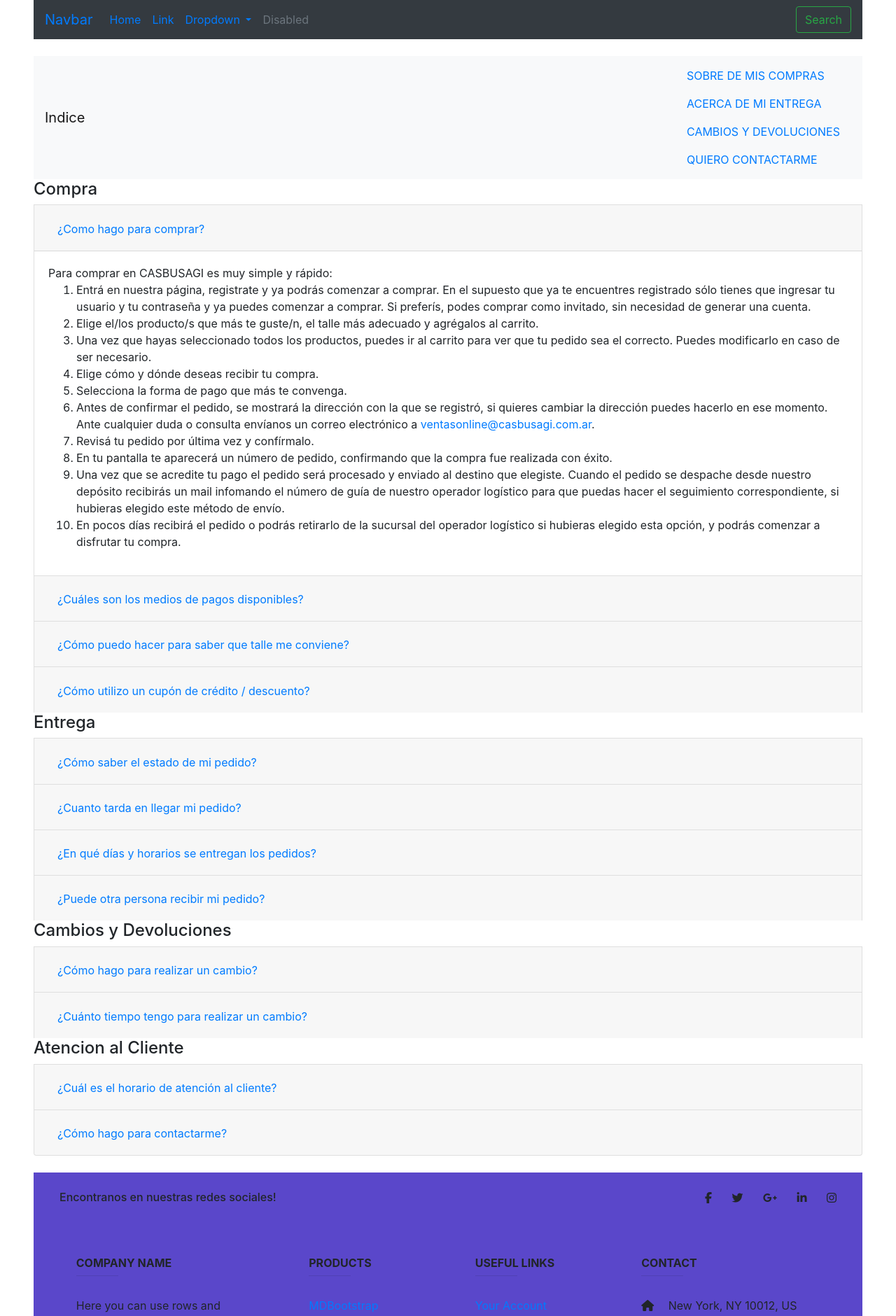
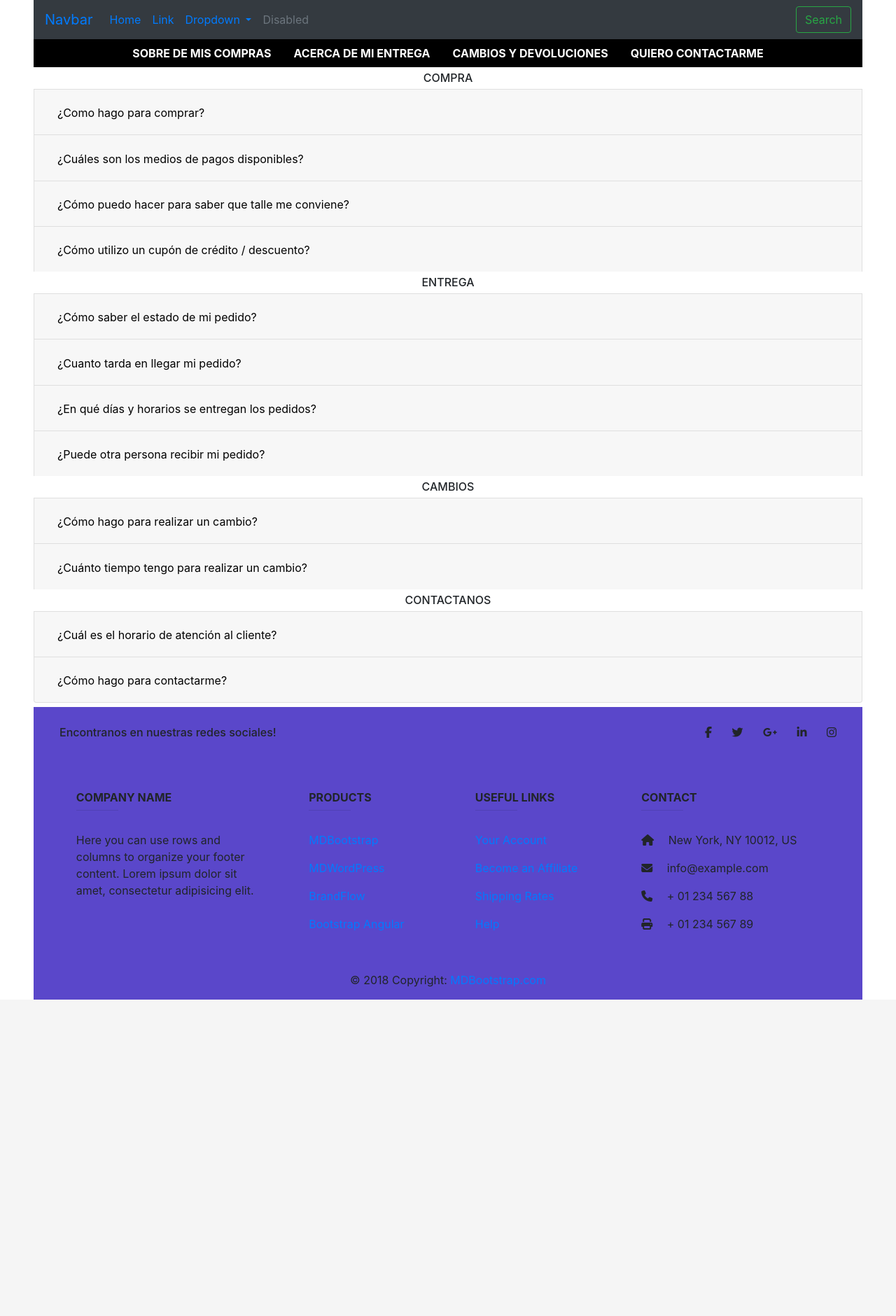
Before and after one commit to facucarrizo/e-commerce-6, a PHP site: page /faq.html in a window 1280 px wide. Shown: the top 1880 px of the page at 70% size. After the commit the page ends 1428 px from the top, so only its background shows below. Run offline with PHP 8.4, Linux system fonts and the light colour scheme; some libraries are stand-ins or nearby versions.

Commit message:
FAQ
Modificaciones

```diff
--- a/faq/css/faq.css
+++ b/faq/css/faq.css
@@ -1,8 +1,31 @@
 #accordionExample {
   width: 100%;
-  margin-bottom: 2%;
+  margin-top: 0.5%;
+  margin-bottom: 0.5%;
 }
-#navbar-faq {
-  margin-top: 2%;
+#navHorizontal {
+  margin-top: 0%;
   width: 100%;
+  background-color: black;
+  font-size: 100%;
 }
+h4 {
+  margin-top: 0.5%;
+  margin-bottom: 0.5%;
+  text-align: center;
+  font-size: 100%;
+}
+#preg {
+    text-decoration: none;
+    color: black;
+}
+#preg:hover {
+  color: red;
+}
+#bottonNavHorizontal {
+  color: white;
+  font-weight: bold;
+}
+#bottonNavHorizontal:hover {
+  color: red;
+}
--- a/faq/faq.html
+++ b/faq/faq.html
@@ -52,35 +52,45 @@
 </header>
 
 
-<!-- Nav Anidada -->
-<nav id="navbar-faq" class="navbar navbar-light bg-light" class="col-sm-12 col-md-3 col-lg-3 col-xl-3">
- <a class="navbar-brand" href="#">Indice</a>
- <nav class="nav nav-pills flex-column">
-   <a class="nav-link" href="#item-1">SOBRE DE MIS COMPRAS</a>
-   <a class="nav-link" href="#item-2">ACERCA DE MI ENTREGA</a>
-   <a class="nav-link" href="#item-3">CAMBIOS Y DEVOLUCIONES</a>
-   <a class="nav-link" href="#item-4">QUIERO CONTACTARME</a>
- </nav>
-</nav>
+
+<!-- Nav Horizontal -->
+<ul class="nav justify-content-center" id="navHorizontal">
+  <li class="nav-item">
+    <a class="nav-link" href="#item-1" id="bottonNavHorizontal">SOBRE DE MIS COMPRAS</a>
+  </li>
+  <li class="nav-item">
+    <a class="nav-link" href="#item-2" id="bottonNavHorizontal">ACERCA DE MI ENTREGA</a>
+  </li>
+  <li class="nav-item">
+    <a class="nav-link" href="#item-3" id="bottonNavHorizontal">CAMBIOS Y DEVOLUCIONES</a>
+  </li>
+  <li class="nav-item">
+    <a class="nav-link" href="#item-4" id="bottonNavHorizontal">QUIERO CONTACTARME</a>
+  </li>
+</ul>
+
+
+
+
 
 <!-- Collapse PREGUNTAS FRECUENTES -->
-<div class="accordion" id="accordionExample" class="col-sm-12 col-md-9 col-lg-9 col-xl-9">
+<div class="accordion" id="accordionExample">
 
 <!-- COMPRA -->
-<div data-spy="scroll" data-target="#navbar-example3" data-offset="0">
-  <h4 id="item-1">Compra</h4>
+<div class="justify-content-center" data-spy="scroll" data-target="#navbar-example3" data-offset="0">
+  <h4 id="item-1">COMPRA</h4>
 </div>
 <!-- 1º Pregunta -->
   <div class="card">
     <div class="card-header" id="preguntaCompra1">
       <h2 class="mb-0">
-        <button class="btn btn-link" type="button" data-toggle="collapse" data-target="#compra1" aria-expanded="true" aria-controls="collapseOne">
+        <button class="btn btn-link" type="button" data-toggle="collapse" data-target="#compra1" aria-expanded="true" aria-controls="collapseOne" id="preg">
           ¿Como hago para comprar?
         </button>
       </h2>
     </div>
 <!-- 1º Respuesta -->
-    <div id="compra1" class="collapse show" aria-labelledby="preguntaCompra1" data-parent="#accordionExample">
+    <div id="compra1" class="collapse" aria-labelledby="preguntaCompra1" data-parent="#accordionExample">
       <div class="card-body">
         Para comprar en CASBUSAGI es muy simple y rápido:
         <ol>
@@ -113,7 +123,7 @@
   <div class="card">
     <div class="card-header" id="preguntaCompra2">
       <h2 class="mb-0">
-        <button class="btn btn-link collapsed" type="button" data-toggle="collapse" data-target="#compra2" aria-expanded="false" aria-controls="collapseTwo">
+        <button class="btn btn-link collapsed" type="button" data-toggle="collapse" data-target="#compra2" aria-expanded="false" aria-controls="collapseTwo" id="preg">
           ¿Cuáles son los medios de pagos disponibles?
         </button>
       </h2>
@@ -136,7 +146,7 @@
   <div class="card">
     <div class="card-header" id="preguntaCompra3">
       <h2 class="mb-0">
-        <button class="btn btn-link collapsed" type="button" data-toggle="collapse" data-target="#compra3" aria-expanded="false" aria-controls="collapseThree">
+        <button class="btn btn-link collapsed" type="button" data-toggle="collapse" data-target="#compra3" aria-expanded="false" aria-controls="collapseThree" id="preg">
           ¿Cómo puedo hacer para saber que talle me conviene?
         </button>
       </h2>
@@ -153,7 +163,7 @@
   <div class="card">
     <div class="card-header" id="preguntaCompra4">
       <h2 class="mb-0">
-        <button class="btn btn-link collapsed" type="button" data-toggle="collapse" data-target="#compra4" aria-expanded="false" aria-controls="collapseFour">
+        <button class="btn btn-link collapsed" type="button" data-toggle="collapse" data-target="#compra4" aria-expanded="false" aria-controls="collapseFour" id="preg">
           ¿Cómo utilizo un cupón de crédito / descuento?
         </button>
       </h2>
@@ -194,13 +204,13 @@
 
 <!-- ENTREGAS -->
 <div data-spy="scroll" data-target="#navbar-example3" data-offset="0">
-  <h4 id="item-2">Entrega</h4>
+  <h4 id="item-2">ENTREGA</h4>
 </div>
 <!-- 5º Pregunta -->
   <div class="card">
     <div class="card-header" id="preguntaEntrega1">
       <h2 class="mb-0">
-        <button class="btn btn-link collapsed" type="button" data-toggle="collapse" data-target="#entrega1" aria-expanded="false" aria-controls="collapseThree">
+        <button class="btn btn-link collapsed" type="button" data-toggle="collapse" data-target="#entrega1" aria-expanded="false" aria-controls="collapseThree" id="preg">
           ¿Cómo saber el estado de mi pedido?
         </button>
       </h2>
@@ -217,7 +227,7 @@
   <div class="card">
     <div class="card-header" id="preguntaEntrega2">
       <h2 class="mb-0">
-        <button class="btn btn-link collapsed" type="button" data-toggle="collapse" data-target="#entrega2" aria-expanded="false" aria-controls="collapseThree">
+        <button class="btn btn-link collapsed" type="button" data-toggle="collapse" data-target="#entrega2" aria-expanded="false" aria-controls="collapseThree" id="preg">
           ¿Cuanto tarda en llegar mi pedido?
         </button>
       </h2>
@@ -234,7 +244,7 @@
   <div class="card">
     <div class="card-header" id="preguntaEntrega3">
       <h2 class="mb-0">
-        <button class="btn btn-link collapsed" type="button" data-toggle="collapse" data-target="#entrega3" aria-expanded="false" aria-controls="collapseThree">
+        <button class="btn btn-link collapsed" type="button" data-toggle="collapse" data-target="#entrega3" aria-expanded="false" aria-controls="collapseThree" id="preg">
           ¿En qué días y horarios se entregan los pedidos?
         </button>
       </h2>
@@ -251,7 +261,7 @@ Las entregas de pedidos se realizan de lunes a viernes de 8:00 a 20:00, y sábad
   <div class="card">
     <div class="card-header" id="preguntaEntrega4">
       <h2 class="mb-0">
-        <button class="btn btn-link collapsed" type="button" data-toggle="collapse" data-target="#entrega4" aria-expanded="false" aria-controls="collapseThree">
+        <button class="btn btn-link collapsed" type="button" data-toggle="collapse" data-target="#entrega4" aria-expanded="false" aria-controls="collapseThree" id="preg">
           ¿Puede otra persona recibir mi pedido?
         </button>
       </h2>
@@ -266,13 +276,13 @@ Las entregas de pedidos se realizan de lunes a viernes de 8:00 a 20:00, y sábad
 
 <!-- CAMBIO Y DEVOLUCION -->
 <div data-spy="scroll" data-target="#navbar-example3" data-offset="0">
-  <h4 id="item-3">Cambios y Devoluciones</h4>
+  <h4 id="item-3">CAMBIOS</h4>
 </div>
 <!-- 9º Pregunta -->
   <div class="card">
     <div class="card-header" id="preguntaCambioDevolucion1">
       <h2 class="mb-0">
-        <button class="btn btn-link collapsed" type="button" data-toggle="collapse" data-target="#cambio1" aria-expanded="false" aria-controls="collapseThree">
+        <button class="btn btn-link collapsed" type="button" data-toggle="collapse" data-target="#cambio1" aria-expanded="false" aria-controls="collapseThree" id="preg">
           ¿Cómo hago para realizar un cambio?
         </button>
       </h2>
@@ -289,7 +299,7 @@ Las entregas de pedidos se realizan de lunes a viernes de 8:00 a 20:00, y sábad
   <div class="card">
     <div class="card-header" id="preguntaCambioDevolucion2">
       <h2 class="mb-0">
-        <button class="btn btn-link collapsed" type="button" data-toggle="collapse" data-target="#cambio2" aria-expanded="false" aria-controls="collapseThree">
+        <button class="btn btn-link collapsed" type="button" data-toggle="collapse" data-target="#cambio2" aria-expanded="false" aria-controls="collapseThree" id="preg">
           ¿Cuánto tiempo tengo para realizar un cambio?
         </button>
       </h2>
@@ -304,13 +314,13 @@ Las entregas de pedidos se realizan de lunes a viernes de 8:00 a 20:00, y sábad
 
 <!-- ATENCION AL CLIENTE -->
 <div data-spy="scroll" data-target="#navbar-example3" data-offset="0">
-  <h4 id="item-4">Atencion al Cliente</h4>
+  <h4 id="item-4">CONTACTANOS</h4>
 </div>
 <!-- 11º Pregunta -->
   <div class="card">
     <div class="card-header" id="preguntaCliente1">
       <h2 class="mb-0">
-        <button class="btn btn-link collapsed" type="button" data-toggle="collapse" data-target="#cliente1" aria-expanded="false" aria-controls="collapseThree">
+        <button class="btn btn-link collapsed" type="button" data-toggle="collapse" data-target="#cliente1" aria-expanded="false" aria-controls="collapseThree" id="preg">
           ¿Cuál es el horario de atención al cliente?
         </button>
       </h2>
@@ -327,7 +337,7 @@ Las entregas de pedidos se realizan de lunes a viernes de 8:00 a 20:00, y sábad
   <div class="card">
     <div class="card-header" id="preguntaCliente2">
       <h2 class="mb-0">
-        <button class="btn btn-link collapsed" type="button" data-toggle="collapse" data-target="#cliente2" aria-expanded="false" aria-controls="collapseThree">
+        <button class="btn btn-link collapsed" type="button" data-toggle="collapse" data-target="#cliente2" aria-expanded="false" aria-controls="collapseThree" id="preg">
           ¿Cómo hago para contactarme?
         </button>
       </h2>
```
